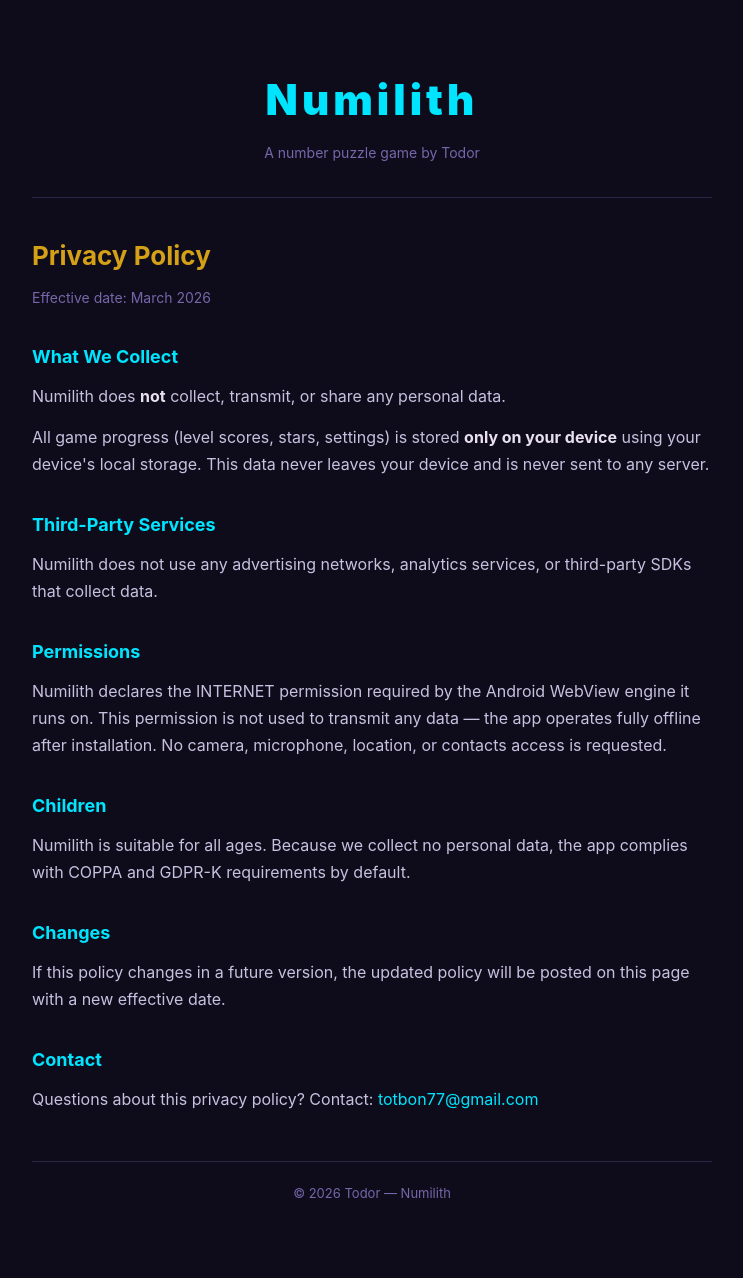
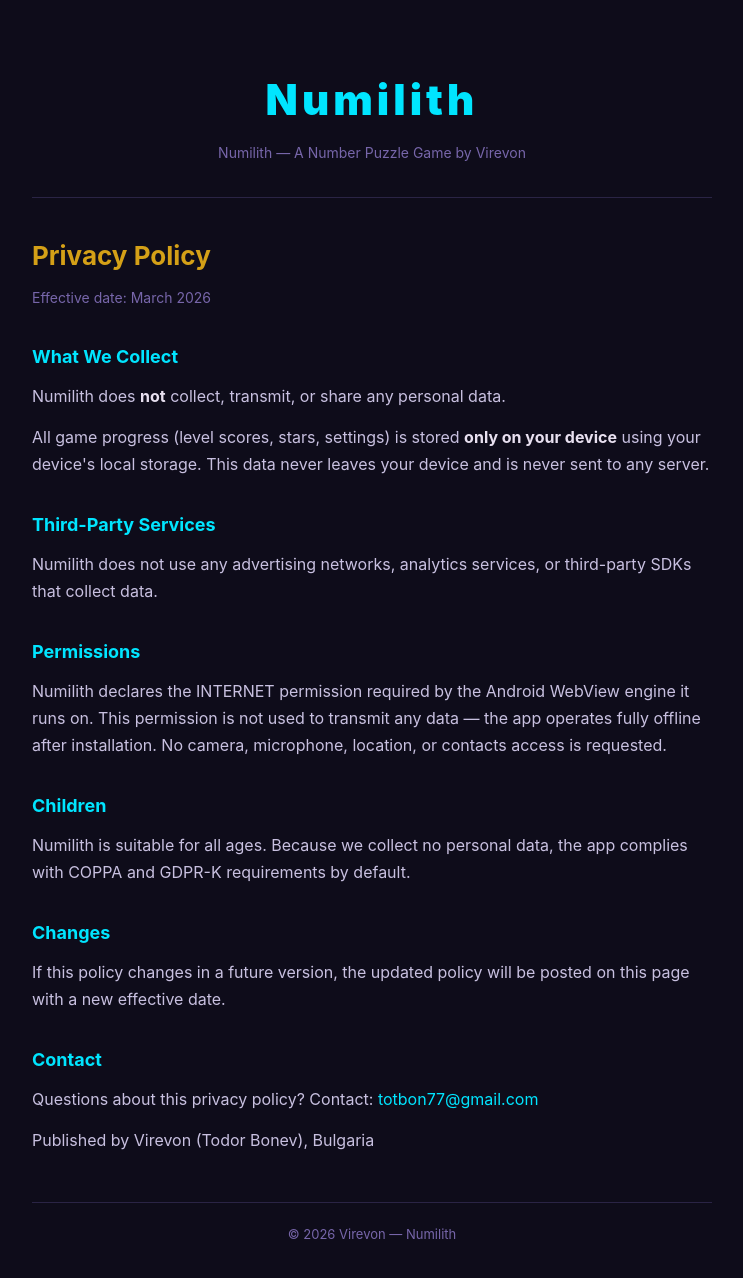
Before and after one commit to TodorBonev/TodorBonev.github.io, a plain HTML site: page numilith/privacy-policy.html in a window 1280 px wide. Shown: the whole page, without its empty margins (268-1011 px from the left). Drawn offline with Linux system fonts and the light colour scheme.

Commit message:
Update Numilith attribution to Virevon

```diff
--- a/numilith/privacy-policy.html
+++ b/numilith/privacy-policy.html
@@ -45,7 +45,7 @@
   <div class="wrap">
     <header>
       <div class="logo">Numilith</div>
-      <div class="subtitle">A number puzzle game by Todor</div>
+      <div class="subtitle">Numilith — A Number Puzzle Game by Virevon</div>
     </header>
 
     <h1>Privacy Policy</h1>
@@ -69,9 +69,10 @@
 
     <h2>Contact</h2>
     <p>Questions about this privacy policy? Contact: <a href="mailto:totbon77@gmail.com">totbon77@gmail.com</a></p>
+    <p>Published by Virevon (Todor Bonev), Bulgaria</p>
 
     <footer>
-      <p>&copy; 2026 Todor &mdash; <a href="index.html">Numilith</a></p>
+      <p>&copy; 2026 Virevon &mdash; <a href="index.html">Numilith</a></p>
     </footer>
   </div>
 </body>
```
Also changed, not shown: numilith/index.html (+1 -1 lines).
